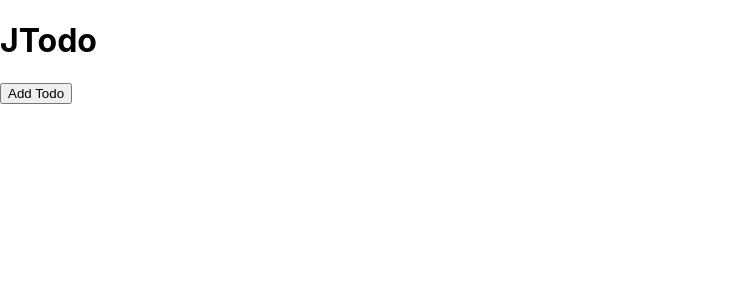
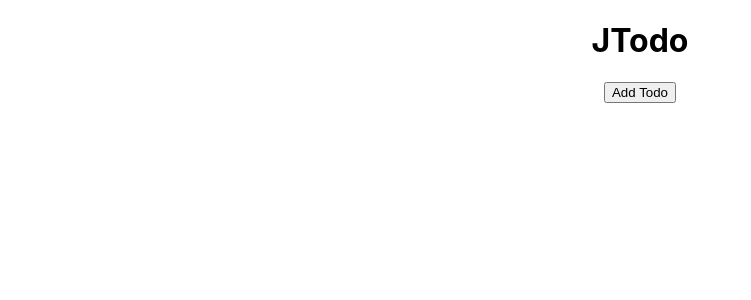
Before and after one commit to Jeykym/todo, a React (Create React App) app: page / in a window 1280 px wide. Shown: the top 300 px of the page, without its empty margins (0-751 px from the left). Built offline with nearby package versions, Linux system fonts and the light colour scheme.

Commit message:
add basic app css layout

```diff
--- /dev/null
+++ b/src/App/App.css
@@ -0,0 +1,9 @@
+.App {
+    width: 100vw;
+    height: 100vh;
+
+    display: flex;
+    flex-direction: column;
+    justify-content: flex-start;
+    align-items: center;
+}
--- a/src/App/App.tsx
+++ b/src/App/App.tsx
@@ -1,14 +1,13 @@
 import Header from "../Header/Header";
 import TodoList from "../TodoList/TodoList";
 
-
-
+import './App.css';
 
 
 const App = () => {
 
     return (
-        <div>
+        <div className="App">
             <Header />
             <TodoList />
         </div>
--- a/src/TodoList/TodoList.css
+++ b/src/TodoList/TodoList.css
@@ -0,0 +1,6 @@
+.todoList {
+    display: flex;
+    flex-direction: column;
+    justify-content: center;
+    align-items: center;
+}
--- a/src/TodoList/TodoList.tsx
+++ b/src/TodoList/TodoList.tsx
@@ -4,6 +4,8 @@ import TodoItem from "../TodoItem/TodoItem"
 import TodoItemType from "../TodoItem/types.d"
 import AddTodo from '../AddTodo/AddTodo';
 import TodoForm from '../TodoForm.tsx/TodoForm';
+
+import './TodoList.css';
 
 
 const TodoList = () => {
@@ -33,13 +35,13 @@ const TodoList = () => {
     }
 
     return (
-        <div>
-            <ul className='todoList'>
+        <div className='todoList'>
+            <AddTodo setAddModal={setAddModal} />
+            <ul>
                 {todos.map(todo => (
                     <TodoItem data={todo} deleteItem={deleteItem} setTodos={setTodos} />
                 ))}
             </ul>
-            <AddTodo setAddModal={setAddModal} />
         </div>
     );
 }
```
